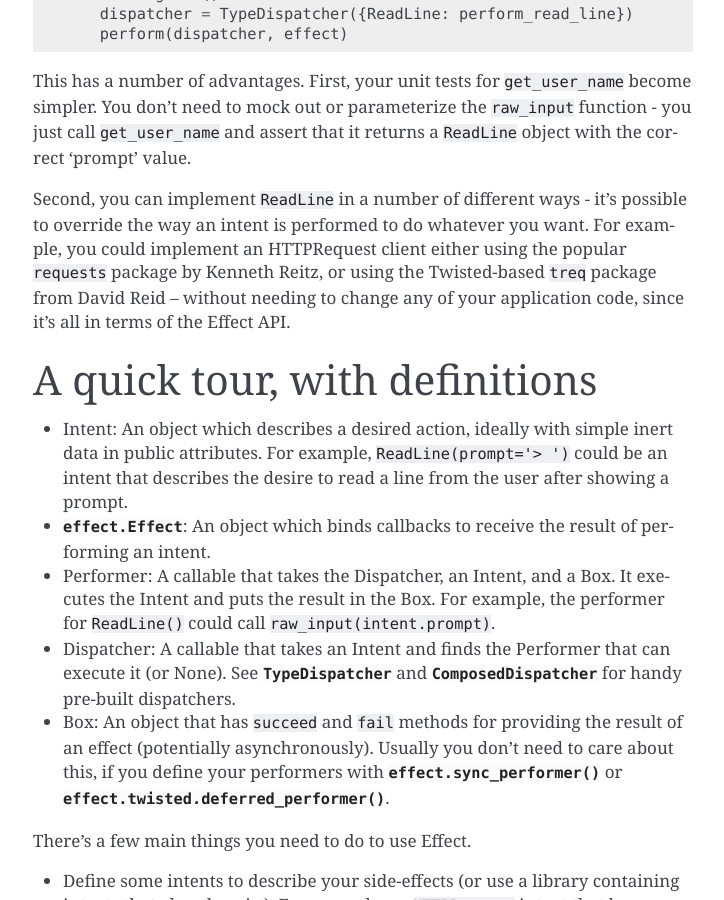
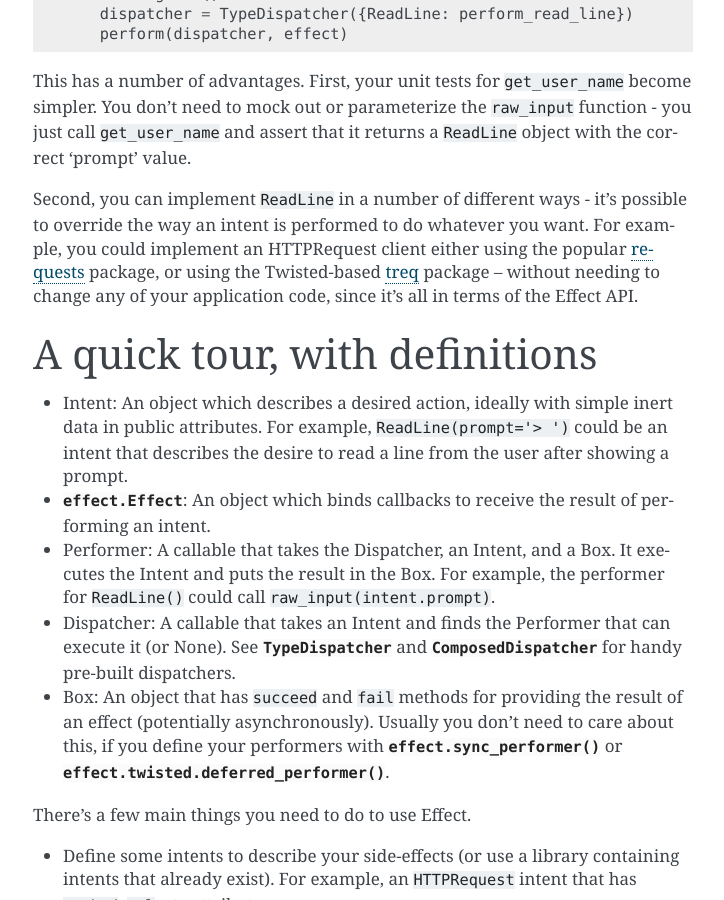
Before and after one commit to python-effect/effect, a Sphinx documentation site: the page built from docs/source/index.rst, in a window 1280 px wide and 900 px high, scrolled down 1630 px. Shown: the whole window, without its empty margins (387-1111 px from the left). Built offline with Sphinx 7.4.7, drawn with Linux system fonts in a browser that asks for light colours.

Commit message:
less ego-stroking to the original authors of treq and requests,
so we don't underrepresent the effort of the current maintainership

also link them

```diff
--- a/docs/source/index.rst
+++ b/docs/source/index.rst
@@ -105,11 +105,14 @@ function - you just call ``get_user_name`` and assert that it returns a
 ``ReadLine`` object with the correct 'prompt' value.
 
 Second, you can implement ``ReadLine`` in a number of different ways - it's
-possible to override the way an intent is performed to do whatever you want.
-For example, you could implement an HTTPRequest client either using the popular
-``requests`` package by Kenneth Reitz, or using the Twisted-based ``treq``
-package from David Reid -- without needing to change any of your application
-code, since it's all in terms of the Effect API.
+possible to override the way an intent is performed to do whatever you want. For
+example, you could implement an HTTPRequest client either using the popular
+`requests`_ package, or using the Twisted-based `treq`_ package -- without
+needing to change any of your application code, since it's all in terms of the
+Effect API.
+
+.. _`requests`: https://pypi.python.org/pypi/requests
+.. _`treq`: https://pypi.python.org/pypi/treq
 
 
 A quick tour, with definitions
```
